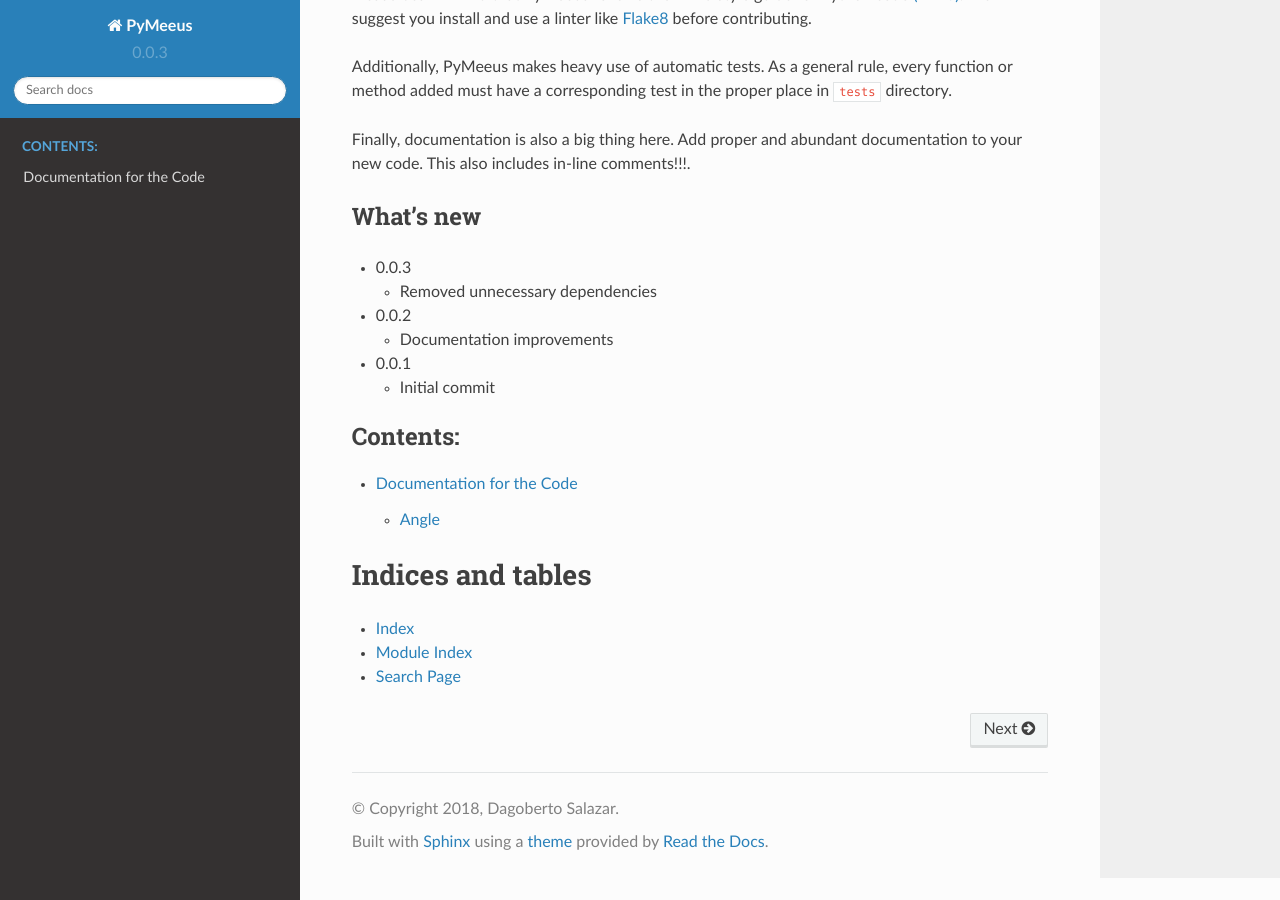
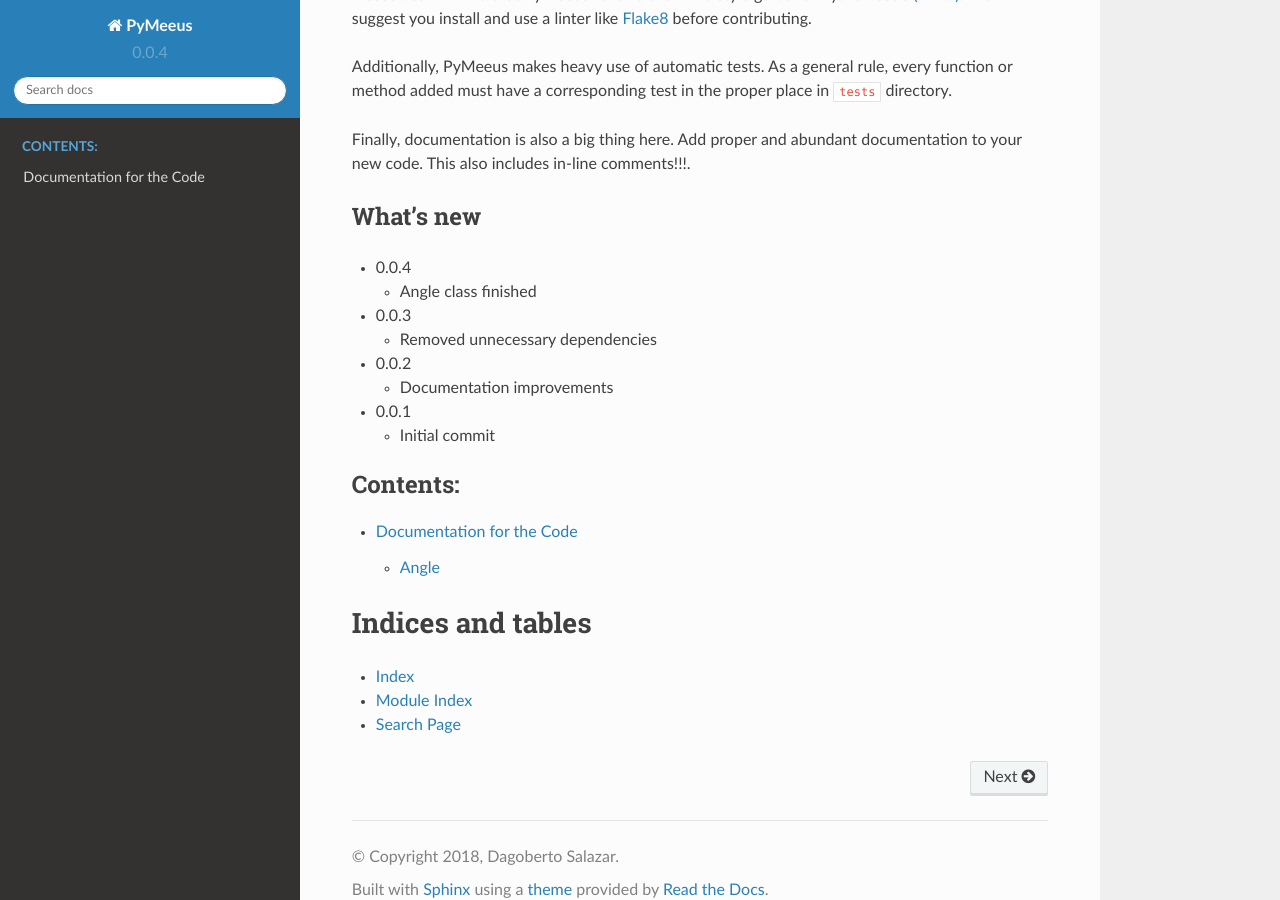
Before and after one commit to architest/pymeeus, a Sphinx documentation site: the page built from docs/source/index.rst, in a window 1280 px wide and 900 px high, scrolled down 894 px. Built offline with Sphinx 7.4.7 and the Read the Docs theme 2.0.0, drawn with Linux system fonts in a browser that asks for light colours; formulas are drawn with MathJax 3.

Commit message:
Adjust version number

```diff
--- a/README.rst
+++ b/README.rst
@@ -50,6 +50,10 @@ documentation to your new code. This also includes in-line comments!!!.
 What's new
 ----------
 
+-  0.0.4
+
+   -  Angle class finished
+
 -  0.0.3
 
    -  Removed unnecessary dependencies
--- a/docs/source/conf.py
+++ b/docs/source/conf.py
@@ -59,9 +59,9 @@ author = u'Dagoberto Salazar'
 # built documents.
 #
 # The short X.Y version.
-version = u'0.0.3'
+version = u'0.0.4'
 # The full version, including alpha/beta/rc tags.
-release = u'0.0.3'
+release = u'0.0.4'
 
 # The language for content autogenerated by Sphinx. Refer to documentation
 # for a list of supported languages.
--- a/setup.py
+++ b/setup.py
@@ -15,7 +15,7 @@ with open(path.join(here, 'README.rst')) as f:
 
 config = {
     'name': 'PyMeeus',
-    'version': '0.0.3',
+    'version': '0.0.4',
     'description': 'Python implementation of Jean Meeus astronomical routines',
     'long_description': long_description,
     'keywords': 'Meeus astronomy module library',
```
Also changed, not shown: README.md (+2 -0 lines).
